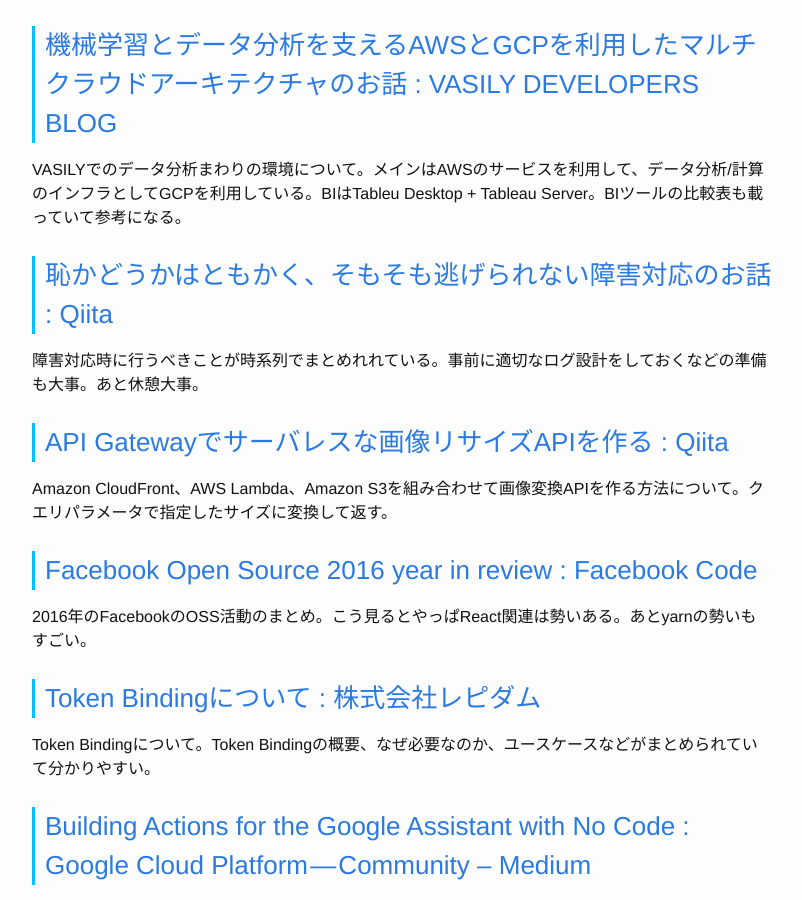
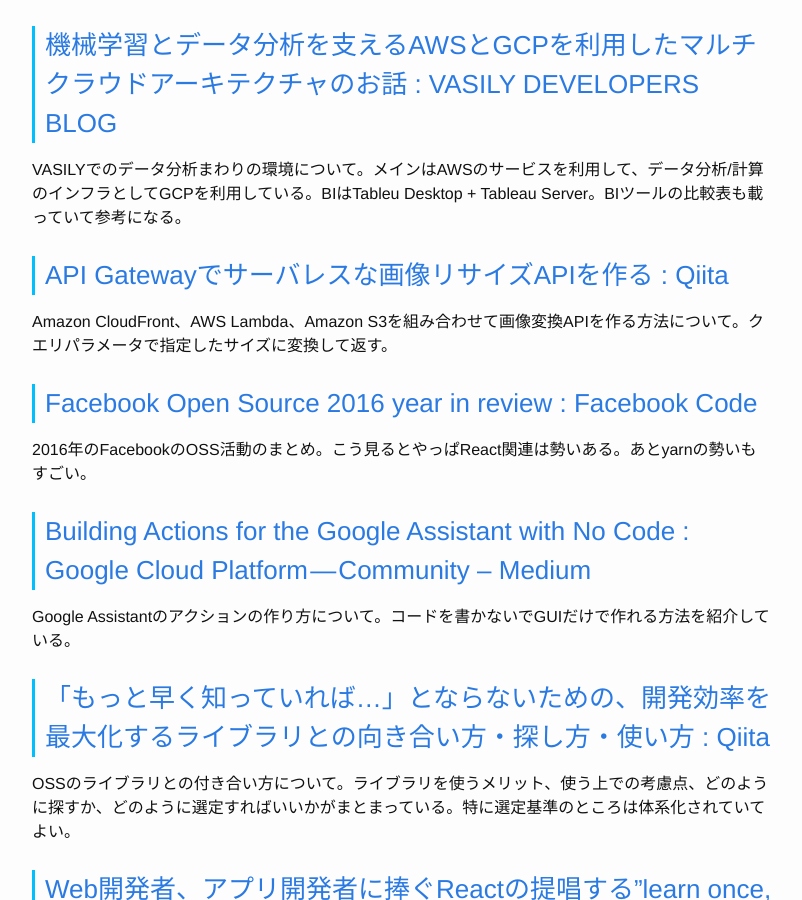
Before and after one commit to Gather-Tech/Gather-Tech.github.io, a Jekyll site: the page built from _posts/2016/2016-12-26-Gather26.md, in a window 1280 px wide and 900 px high, scrolled down 2271 px. Shown: the whole window, without its empty margins (238-1040 px from the left). Built offline with Jekyll 4.4.1, drawn with Linux system fonts in a browser that asks for light colours.

Commit message:
記事を減らした

```diff
--- a/_posts/2016/2016-12-26-Gather26.md
+++ b/_posts/2016/2016-12-26-Gather26.md
@@ -54,10 +54,6 @@
 
 VASILYでのデータ分析まわりの環境について。メインはAWSのサービスを利用して、データ分析/計算のインフラとしてGCPを利用している。BIはTableu Desktop + Tableau Server。BIツールの比較表も載っていて参考になる。
 
-### [恥かどうかはともかく、そもそも逃げられない障害対応のお話 : Qiita](http://qiita.com/s_kozake/items/825348559e4b4e330fb5)
-
-障害対応時に行うべきことが時系列でまとめれれている。事前に適切なログ設計をしておくなどの準備も大事。あと休憩大事。
-
 ### [API Gatewayでサーバレスな画像リサイズAPIを作る : Qiita](http://qiita.com/akitsukada/items/e6d8fe68c49973d1edf6)
 
 Amazon CloudFront、AWS Lambda、Amazon S3を組み合わせて画像変換APIを作る方法について。クエリパラメータで指定したサイズに変換して返す。
@@ -65,10 +61,6 @@
 ### [Facebook Open Source 2016 year in review : Facebook Code](https://code.facebook.com/posts/1058188987642144/facebook-open-source-2016-year-in-review/)
 
 2016年のFacebookのOSS活動のまとめ。こう見るとやっぱReact関連は勢いある。あとyarnの勢いもすごい。
-
-### [Token Bindingについて : 株式会社レピダム](http://www.lepidum.co.jp/blog/2016-12-20/tokbind/)
-
-Token Bindingについて。Token Bindingの概要、なぜ必要なのか、ユースケースなどがまとめられていて分かりやすい。
 
 ### [Building Actions for the Google Assistant with No Code : Google Cloud Platform — Community – Medium](https://medium.com/google-cloud/building-actions-for-the-google-assistant-with-no-code-35ad5adb7448#.378e5z6yb)
 
```
